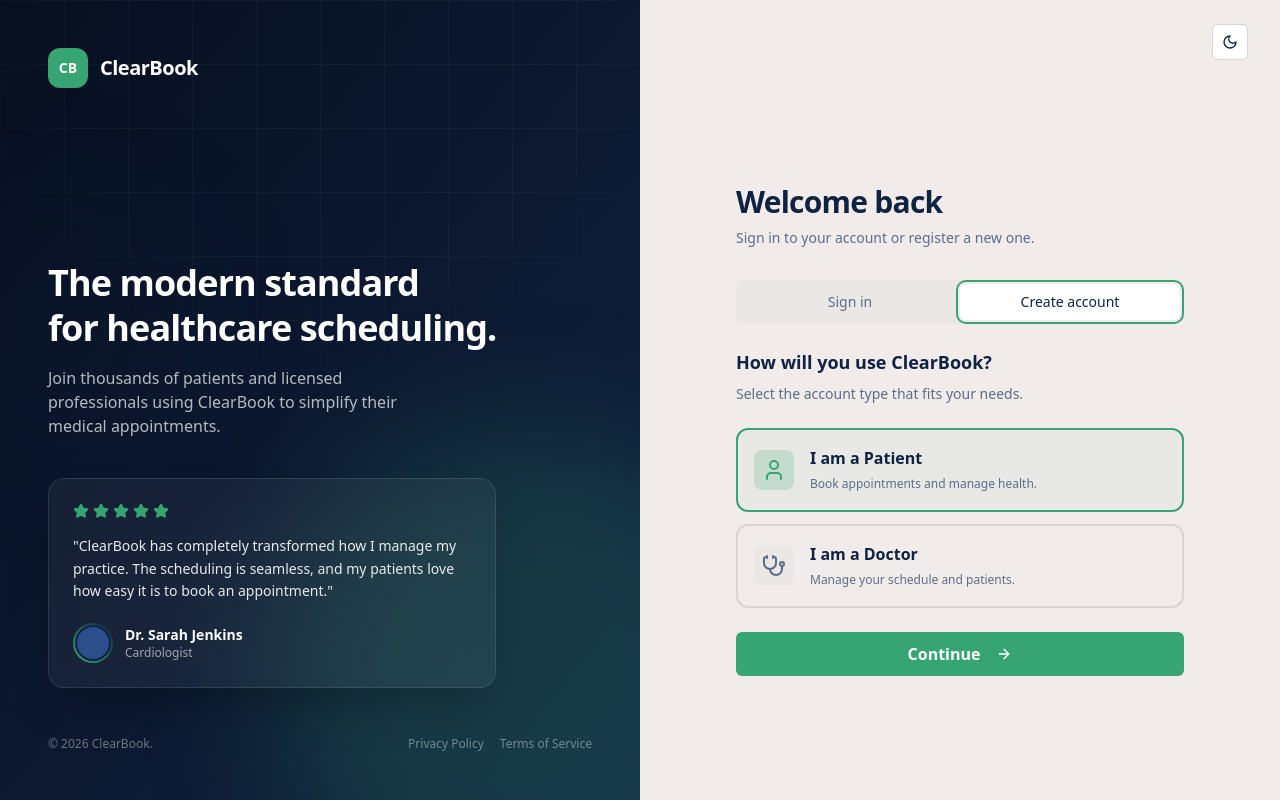
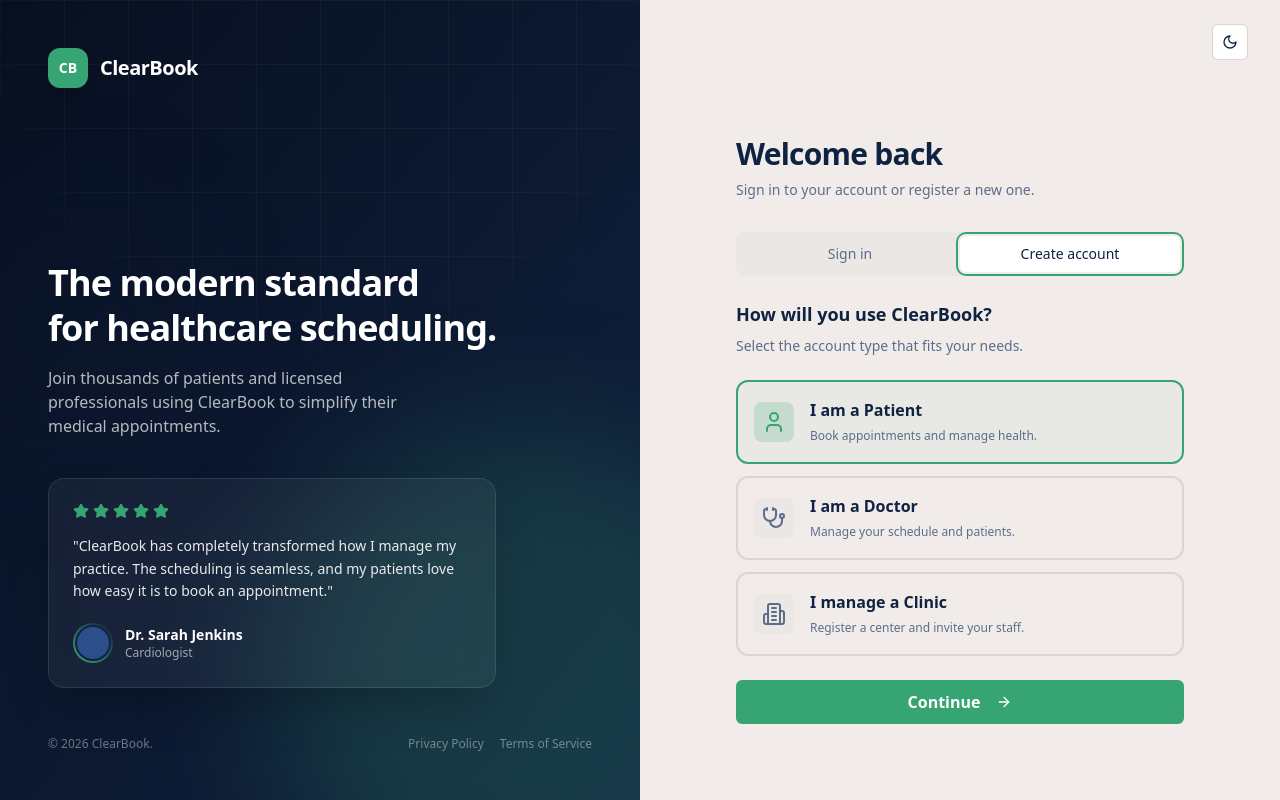
Before and after one commit to pwrobel03/clear-book-app, a Next.js app in the folder web/: page /auth in a window 1280 px wide. Both pictures are taken after typing "name@example.com", "Sample123" into the empty fields and a click on the tab "Create account". Built offline with nearby package versions, Linux system fonts and the light colour scheme.

Commit message:
feat(web): added new role Manager for administration service

```diff
--- a/web/app/page.tsx
+++ b/web/app/page.tsx
@@ -11,23 +11,10 @@ import {
   HeroSearch,
   type SpecializationOption,
 } from "@/components/landing/hero-search";
-import { SPRING_API } from "@/lib/server/spring";
 
-async function fetchSpecializations(): Promise<SpecializationOption[]> {
-  try {
-    const res = await fetch(`${SPRING_API}/api/specializations`, {
-      cache: "no-store",
-    });
-    if (!res.ok) return [];
-    return ((await res.json()) as { code: string; name: string }[]).map(
-      (s) => ({ code: s.code, name: s.name }),
-    );
-  } catch {
-    return [];
-  }
-}
 import { Navbar } from "@/components/navbar";
 import { getServerSession } from "@/lib/server/session";
+import { getSpecializationsAction } from "@/lib/actions/doctor";
 
 // ─── Hero ─────────────────────────────────────────────────────────────────────
 
@@ -265,11 +252,18 @@ function Footer() {
 
 // ─── Page ─────────────────────────────────────────────────────────────────────
 
+// ─── Page ─────────────────────────────────────────────────────────────────────
+
 export default async function LandingPage() {
-  const [session, specializations] = await Promise.all([
+  const [session, specResult] = await Promise.all([
     getServerSession(),
-    fetchSpecializations(),
+    getSpecializationsAction(),
   ]);
+
+  // Mapujemy wynik z akcji na format obsługiwany przez wyszukiwarkę na stronie głównej
+  const specializations: SpecializationOption[] = specResult.data
+    ? specResult.data.map((s) => ({ code: s.code, name: s.name }))
+    : [];
 
   return (
     <div className="min-h-screen">
--- a/web/components/auth/register-steps.tsx
+++ b/web/components/auth/register-steps.tsx
@@ -13,6 +13,7 @@ import {
   Lock,
   Loader2,
   Upload,
+  Building2,
   FileText,
   X,
 } from "lucide-react";
@@ -52,6 +53,7 @@ export function RoleSelectionStep({ onNext }: { onNext: () => void }) {
           <FormItem>
             <FormControl>
               <div className="grid gap-3">
+                {/* 1. Pacjent */}
                 <div
                   onClick={() => field.onChange("USER")}
                   className={cn(
@@ -79,6 +81,7 @@ export function RoleSelectionStep({ onNext }: { onNext: () => void }) {
                   </div>
                 </div>
 
+                {/* 2. Lekarz */}
                 <div
                   onClick={() => field.onChange("DOCTOR")}
                   className={cn(
@@ -105,6 +108,34 @@ export function RoleSelectionStep({ onNext }: { onNext: () => void }) {
                     </span>
                   </div>
                 </div>
+
+                {/* 3. Menadżer / Placówka */}
+                <div
+                  onClick={() => field.onChange("MANAGER")}
+                  className={cn(
+                    "flex cursor-pointer items-center gap-4 rounded-xl border-2 p-4 transition-all",
+                    field.value === "MANAGER"
+                      ? "border-accent bg-accent/5 text-accent"
+                      : "border-border text-muted-foreground hover:border-accent/40 hover:bg-accent/5",
+                  )}
+                >
+                  <div
+                    className={cn(
+                      "p-2 rounded-lg",
+                      field.value === "MANAGER" ? "bg-accent/20" : "bg-muted",
+                    )}
+                  >
+                    <Building2 size={24} />
+                  </div>
+                  <div>
+                    <span className="block font-semibold text-foreground">
+                      I manage a Clinic
+                    </span>
+                    <span className="text-xs text-muted-foreground">
+                      Register a center and invite your staff.
+                    </span>
+                  </div>
+                </div>
               </div>
             </FormControl>
             <FormMessage />
@@ -125,7 +156,7 @@ interface PersonalDetailsStepProps {
   onNext: () => void;
   onBack: () => void;
   isSubmitting: boolean;
-  role: "USER" | "DOCTOR";
+  role: "USER" | "DOCTOR" | "MANAGER";
 }
 
 export function PersonalDetailsStep({
--- a/web/lib/schemas/auth.ts
+++ b/web/lib/schemas/auth.ts
@@ -18,7 +18,7 @@ export const registerSchema = z
     confirmPassword: z.string({
       required_error: "Please confirm your password",
     }),
-    role: z.enum(["USER", "DOCTOR"], {
+    role: z.enum(["USER", "DOCTOR", "MANAGER"], {
       required_error: "Please select an account type",
     }),
     document: z.any().optional(),
@@ -27,7 +27,7 @@ export const registerSchema = z
     message: "Passwords do not match",
     path: ["confirmPassword"],
   })
-  .refine(
+.refine(
     (data) =>
       data.role !== "DOCTOR" ||
       (data.document && (data.document as FileList).length > 0),
--- a/web/types/api.ts
+++ b/web/types/api.ts
@@ -1,6 +1,6 @@
 // ─── Enums ───────────────────────────────────────────────────────────────────
 
-export type UserRole = "USER" | "DOCTOR" | "ADMIN"
+export type UserRole = "USER" | "DOCTOR" | "MANAGER" | "ADMIN";
 export type AccountStatus = "UNVERIFIED" | "PENDING" | "ACTIVE" | "BANNED" | "DELETED"
 
 export type CenterType =
--- a/web/types/session.ts
+++ b/web/types/session.ts
@@ -1,4 +1,4 @@
-export type UserRole = "USER" | "DOCTOR" | "ADMIN";
+export type UserRole = "USER" | "DOCTOR" | "MANAGER" | "ADMIN";
 export type UserStatus = "ACTIVE" | "PENDING" | "BANNED" | "DELETED" | "UNVERIFIED";
 
 export interface SessionUser {
```
Also changed, not shown: 1 other file (tests, documents, lock files or other folders).
